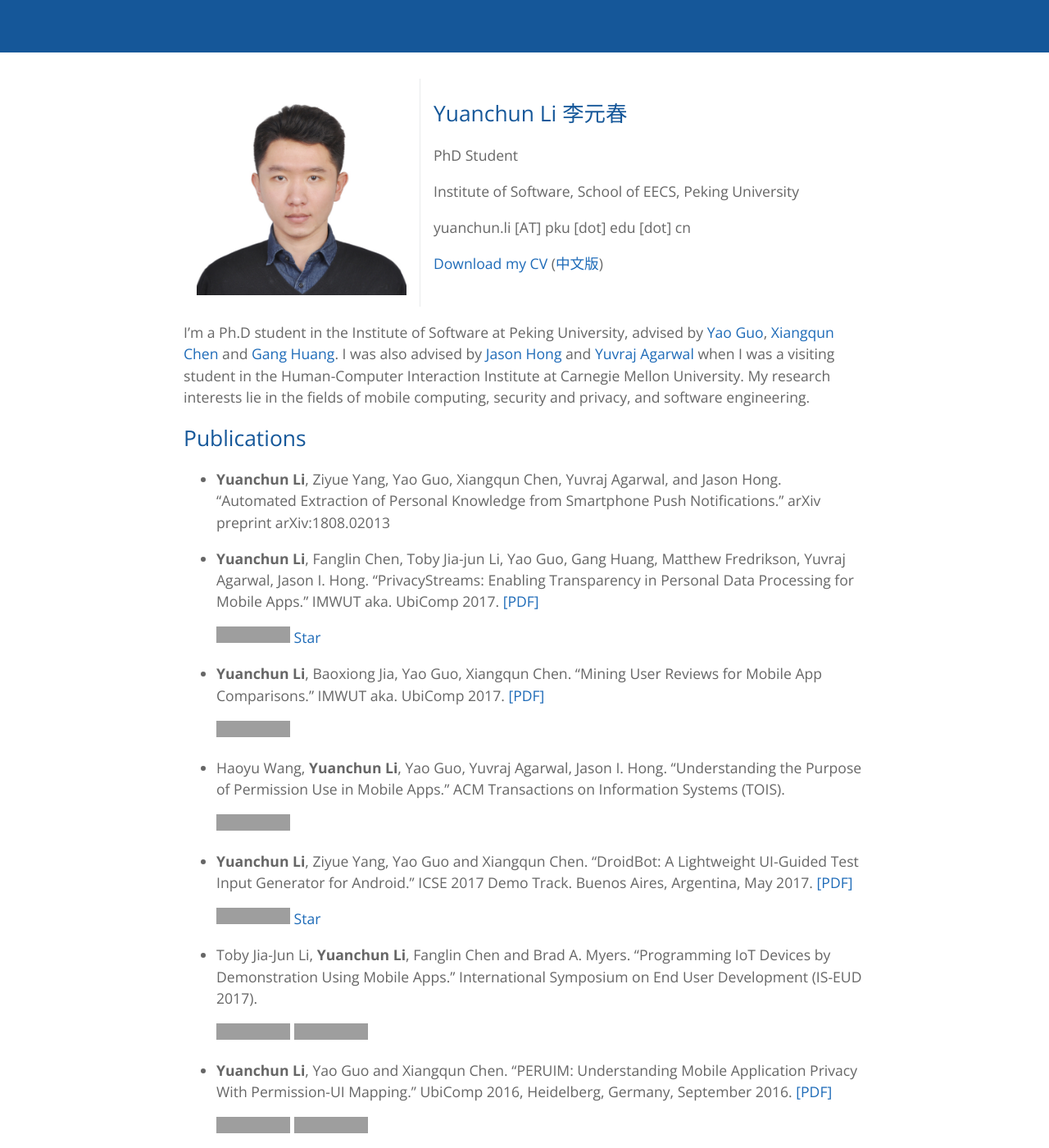
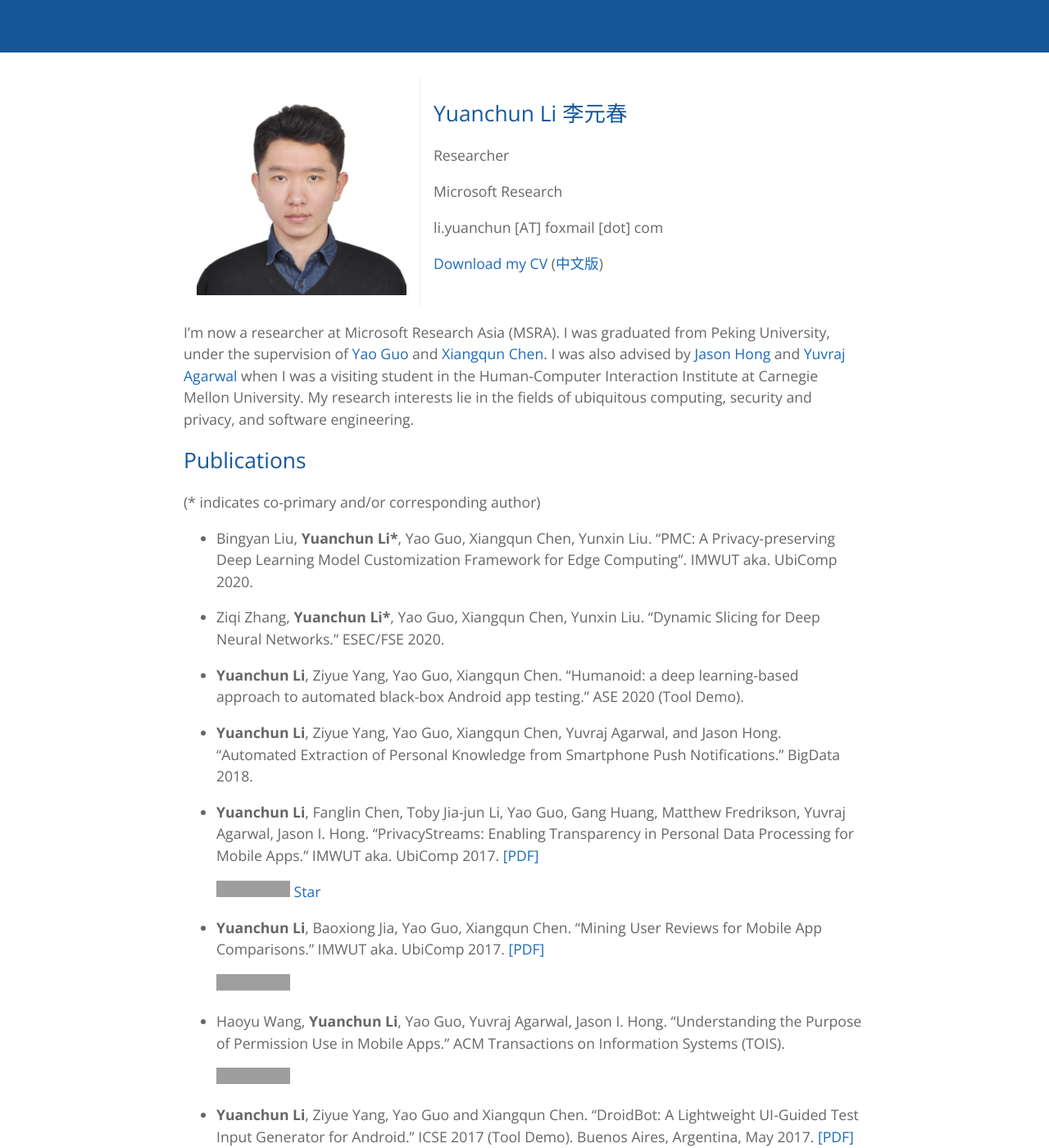
Before and after one commit to yuanchun-li/yuanchun-li.github.io, a Jekyll site: the page built from index.md, in a window 1280 px wide and 1400 px high, cut to the strip 0-1400 px from the top of the window. Shown: the whole strip at 82% size. Built offline with Jekyll 4.4.1, drawn with Linux system fonts in a browser that asks for light colours; some of the changed text lies outside the part shown; grey boxes are pictures that could not be loaded.

Commit message:
update info

```diff
--- a/_layouts/homepage.html
+++ b/_layouts/homepage.html
@@ -22,7 +22,7 @@
       {{content}}
 
       <footer class="site-footer">
-        <span class="site-footer-owner">Last updated on July 25, 2017 by <a href="http://ylimit.github.io">Yuanchun Li</a>.</span>
+        <span class="site-footer-owner">Last updated on Oct 29, 2020 by <a href="http://ylimit.github.io">Yuanchun Li</a>.</span>
         <!--<span class="site-footer-credits">This page was generated using <a href="https://help.github.com/articles/using-jekyll-with-pages/">Jekyll with GitHub Pages</a> and the <a href="https://github.com/jasonlong/cayman-theme">Cayman theme</a> by <a href="https://twitter.com/jasonlong">Jason Long</a>.</span>-->
       </footer>
 
--- a/index.md
+++ b/index.md
@@ -1,6 +1,6 @@
 ---
 layout: homepage
-title: Yuanchun Li @ Peking University
+title: Yuanchun Li's homepage
 ---
 
 <table style="border-style:none">
@@ -9,9 +9,9 @@ title: Yuanchun Li @ Peking University
   <td><img width="256px" src="{{site.baseurl}}/static/figure/avatar_201603.jpg"></td>
   <td>
     <h2>Yuanchun Li 李元春</h2>
-    <p>PhD Student</p>
-    <p>Institute of Software, School of EECS, Peking University</p>
-    <p>yuanchun.li [AT] pku [dot] edu [dot] cn</p>
+    <p>Researcher</p>
+    <p>Microsoft Research</p>
+    <p>li.yuanchun [AT] foxmail [dot] com</p>
     <p><a href="{{site.baseurl}}/static/files/yuanchun_cv_en.pdf">Download my CV</a>
     (<a href="{{site.baseurl}}/static/files/yuanchun_cv_zh.pdf">中文版</a>)</p>
   </td>
@@ -20,18 +20,25 @@ title: Yuanchun Li @ Peking University
 </tbody>
 </table>
 
-I'm a Ph.D student in the Institute of Software at Peking University, advised by
-[Yao Guo](http://sei.pku.edu.cn/~yaoguo/),
-[Xiangqun Chen](https://www.coursera.org/instructor/chenxiangqun)
-and [Gang Huang](http://sei.pku.edu.cn/~huanggang/index_en.htm).
+I'm now a researcher at Microsoft Research Asia (MSRA).
+I was graduated from Peking University, under the supervision of [Yao Guo](http://sei.pku.edu.cn/~yaoguo/) and
+[Xiangqun Chen](https://www.coursera.org/instructor/chenxiangqun).
 I was also advised by [Jason Hong](http://www.cs.cmu.edu/~jasonh/) and [Yuvraj Agarwal](http://www.synergylabs.org/yuvraj/)
 when I was a visiting student in the Human-Computer Interaction Institute at Carnegie Mellon University.
-My research interests lie in the fields of mobile computing, security and privacy, and software engineering.
+My research interests lie in the fields of ubiquitous computing, security and privacy, and software engineering.
 
 
 ## Publications
 
-- **Yuanchun Li**, Ziyue Yang, Yao Guo, Xiangqun Chen, Yuvraj Agarwal, and Jason Hong. "Automated Extraction of Personal Knowledge from Smartphone Push Notifications." arXiv preprint arXiv:1808.02013
+(* indicates co-primary and/or corresponding author)
+
+- Bingyan Liu, **Yuanchun Li\***, Yao Guo, Xiangqun Chen, Yunxin Liu. "PMC: A Privacy-preserving Deep Learning Model Customization Framework for Edge Computing". IMWUT aka. UbiComp 2020.
+
+- Ziqi Zhang, **Yuanchun Li\***, Yao Guo, Xiangqun Chen, Yunxin Liu. "Dynamic Slicing for Deep Neural Networks." ESEC/FSE 2020.
+
+- **Yuanchun Li**, Ziyue Yang, Yao Guo, Xiangqun Chen. "Humanoid: a deep learning-based approach to automated black-box Android app testing." ASE 2020 (Tool Demo).
+
+- **Yuanchun Li**, Ziyue Yang, Yao Guo, Xiangqun Chen, Yuvraj Agarwal, and Jason Hong. "Automated Extraction of Personal Knowledge from Smartphone Push Notifications." BigData 2018.
 
 - **Yuanchun Li**, Fanglin Chen, Toby Jia-jun Li, Yao Guo, Gang Huang, Matthew Fredrikson, Yuvraj Agarwal, Jason I. Hong. "PrivacyStreams: Enabling Transparency in Personal Data Processing for Mobile Apps." IMWUT aka. UbiComp 2017. [[PDF]]({{site.baseurl}}/static/files/UbiComp2017_PrivacyStreams.pdf)
 
@@ -45,7 +52,7 @@ My research interests lie in the fields of mobile computing, security and privac
 
     [![TOIS2017](https://img.shields.io/badge/TOIS-2017-brightgreen.svg)](http://tois.acm.org/)
 
-- **Yuanchun Li**, Ziyue Yang, Yao Guo and Xiangqun Chen. "DroidBot: A Lightweight UI-Guided Test Input Generator for Android." ICSE 2017 Demo Track. Buenos Aires, Argentina, May 2017. [[PDF]]({{site.baseurl}}/static/files/DroidBot_ICSE2017.pdf)
+- **Yuanchun Li**, Ziyue Yang, Yao Guo and Xiangqun Chen. "DroidBot: A Lightweight UI-Guided Test Input Generator for Android." ICSE 2017 (Tool Demo). Buenos Aires, Argentina, May 2017. [[PDF]]({{site.baseurl}}/static/files/DroidBot_ICSE2017.pdf)
 
     [![ICSE-C2017](https://img.shields.io/badge/ICSE--C-2017-brightgreen.svg)](http://icse2017.gatech.edu/) <a class="github-button" href="https://github.com/honeynet/droidbot" data-show-count="true" aria-label="Star honeynet/droidbot on GitHub">Star</a>
 
```
